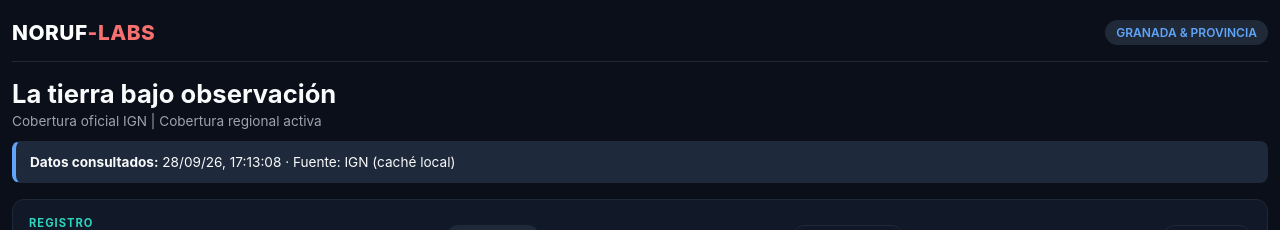
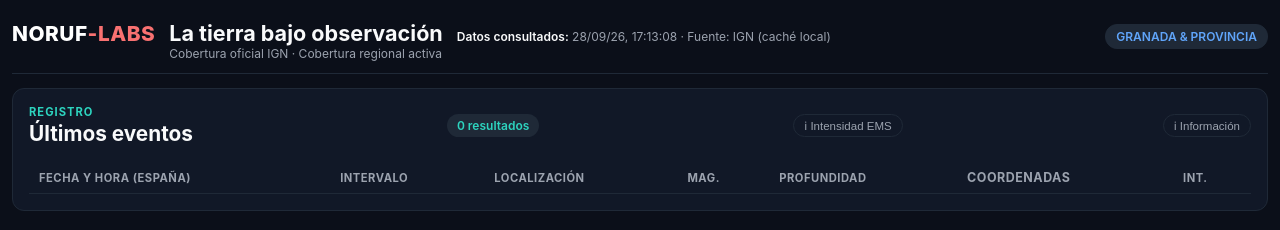
Before and after one commit to Norbertouf/terremotos-noruf-labs, a FastAPI app: page / in a window 1280 px wide. Shown: the top 230 px of the page. Run offline with FastAPI, Linux system fonts and the light colour scheme; data that the repository does not hold is empty.

Commit message:
ui: corregir mapa base y compactar cabecera

```diff
--- a/templates/index.html
+++ b/templates/index.html
@@ -29,20 +29,37 @@
             padding: 12px;
         }
 
-        header {
+        header.topbar {
             display: flex;
-            justify-content: space-between;
-            align-items: center;
-            padding: 8px 0 16px 0;
+            align-items: baseline;
+            gap: 14px;
+            flex-wrap: wrap;
+            padding: 8px 0 12px 0;
             border-bottom: 1px solid var(--card-border);
-            margin-bottom: 16px;
+            margin-bottom: 14px;
         }
+
+        .topbar h1 {
+            font-size: 1.35rem;
+            margin: 0;
+        }
+
+        .topbar .cobertura, .topbar .status-inline {
+            color: var(--text-sub);
+            font-size: 0.75rem;
+            margin: 0;
+        }
+
+        .topbar .status-inline strong { color: var(--text-main); font-weight: 600; }
+        .topbar .region-badge { margin-left: auto; white-space: nowrap; }
+        .topbar .activity-hint { flex-basis: 100%; }
 
         .brand {
             font-size: 1.3rem;
             font-weight: 800;
             letter-spacing: 0.5px;
             color: #ffffff;
+            white-space: nowrap;
         }
 
         .brand span {
@@ -60,24 +77,14 @@
         }
 
         .title-section h1 {
-            font-size: 1.6rem;
-            margin: 0 0 4px 0;
+            font-size: 1.35rem;
+            margin: 0;
         }
 
         .title-section p {
             color: var(--text-sub);
-            font-size: 0.85rem;
-            margin: 0 0 12px 0;
-        }
-
-        .status-card {
-            background: #1e293b;
-            border: 1px solid var(--card-border);
-            border-left: 4px solid var(--accent-blue);
-            border-radius: 8px;
-            padding: 12px 14px;
-            margin-bottom: 16px;
-            font-size: 0.85rem;
+            font-size: 0.75rem;
+            margin: 0;
         }
 
         /* 1. REJILLA DE 4 TARJETAS DE RESUMEN */
@@ -323,20 +330,16 @@
 </head>
 <body>
 
-    <header>
+    <header class="topbar">
         <div class="brand">NORUF<span>-LABS</span></div>
+        <div class="title-section">
+            <h1>La tierra bajo observación</h1>
+            <p class="cobertura">Cobertura oficial IGN · Cobertura regional activa</p>
+        </div>
+        <div class="status-inline"><strong>Datos consultados:</strong> <span id="last-update">Cargando...</span></div>
         <div class="region-badge">GRANADA & PROVINCIA</div>
+        <div class="activity-hint" id="macro-warning" style="display:none;">La información macrosísmica está temporalmente incompleta; puede haber eventos sentidos en Granada aún no mostrados.</div>
     </header>
-
-    <div class="title-section">
-        <h1>La tierra bajo observación</h1>
-        <p>Cobertura oficial IGN | Cobertura regional activa</p>
-    </div>
-
-    <div class="status-card">
-        <strong>Datos consultados:</strong> <span id="last-update">Cargando...</span>
-        <div class="activity-hint" id="macro-warning" style="display:none;">La información macrosísmica está temporalmente incompleta; puede haber eventos sentidos en Granada aún no mostrados.</div>
-    </div>
 
     <!-- 1. REGISTRO DE EVENTOS: BLOQUE PRINCIPAL -->
     <div class="register-card">
@@ -437,8 +440,8 @@
     <script src="https://unpkg.com/leaflet@1.9.4/dist/leaflet.js"></script>
     <script>
         const map = L.map('map').setView([37.0, -3.6], 7);
-        L.tileLayer('https://{s}.basemaps.cartocdn.com/rastertiles/voyager/{z}/{x}/{y}{r}.png', {
-            attribution: '&copy; OpenStreetMap &copy; CARTO',
+        L.tileLayer('https://tile.openstreetmap.org/{z}/{x}/{y}.png', {
+            attribution: '&copy; Colaboradores de <a href="https://www.openstreetmap.org/copyright">OpenStreetMap</a>',
             maxZoom: 19
         }).addTo(map);
 
```
